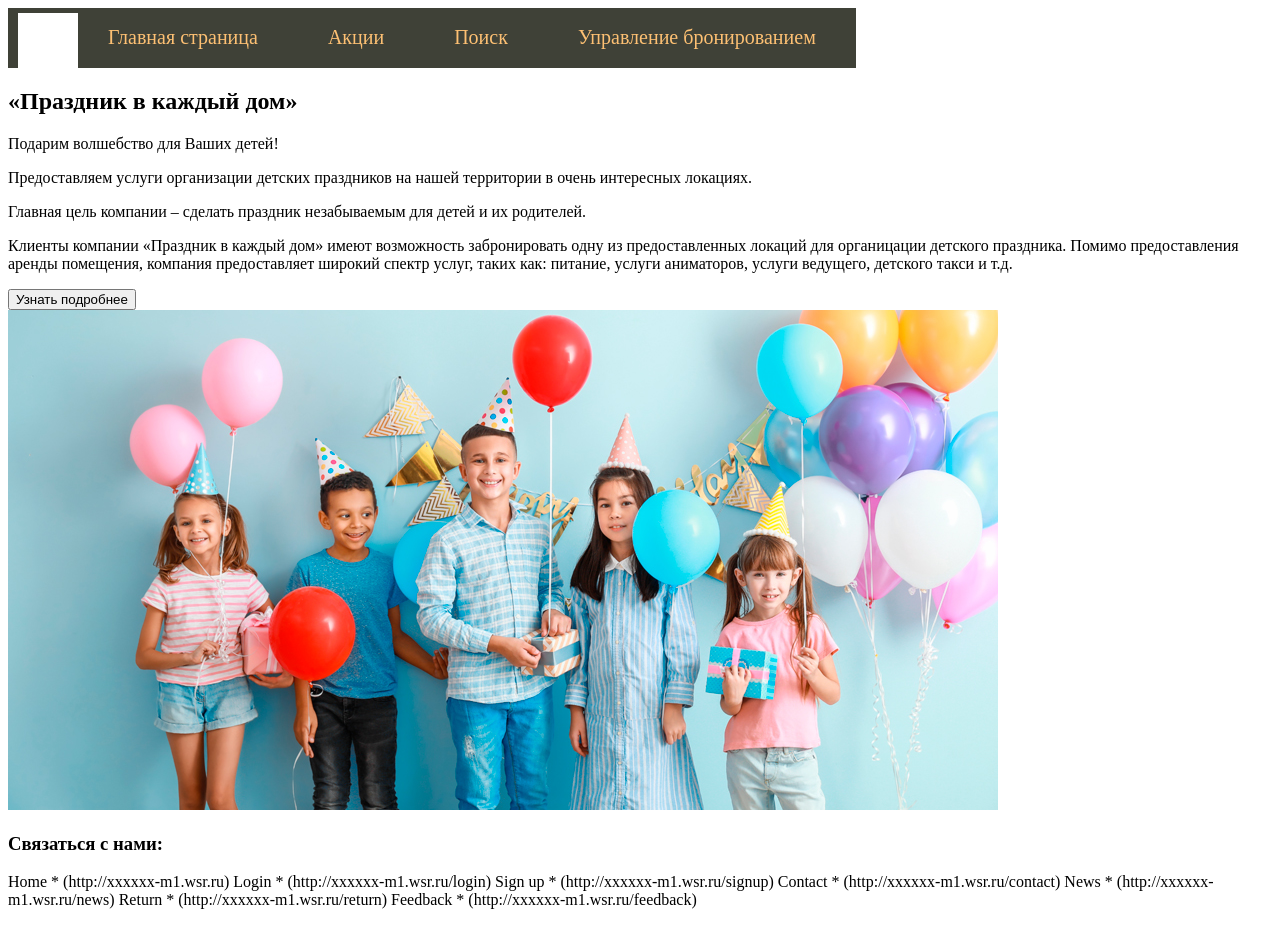
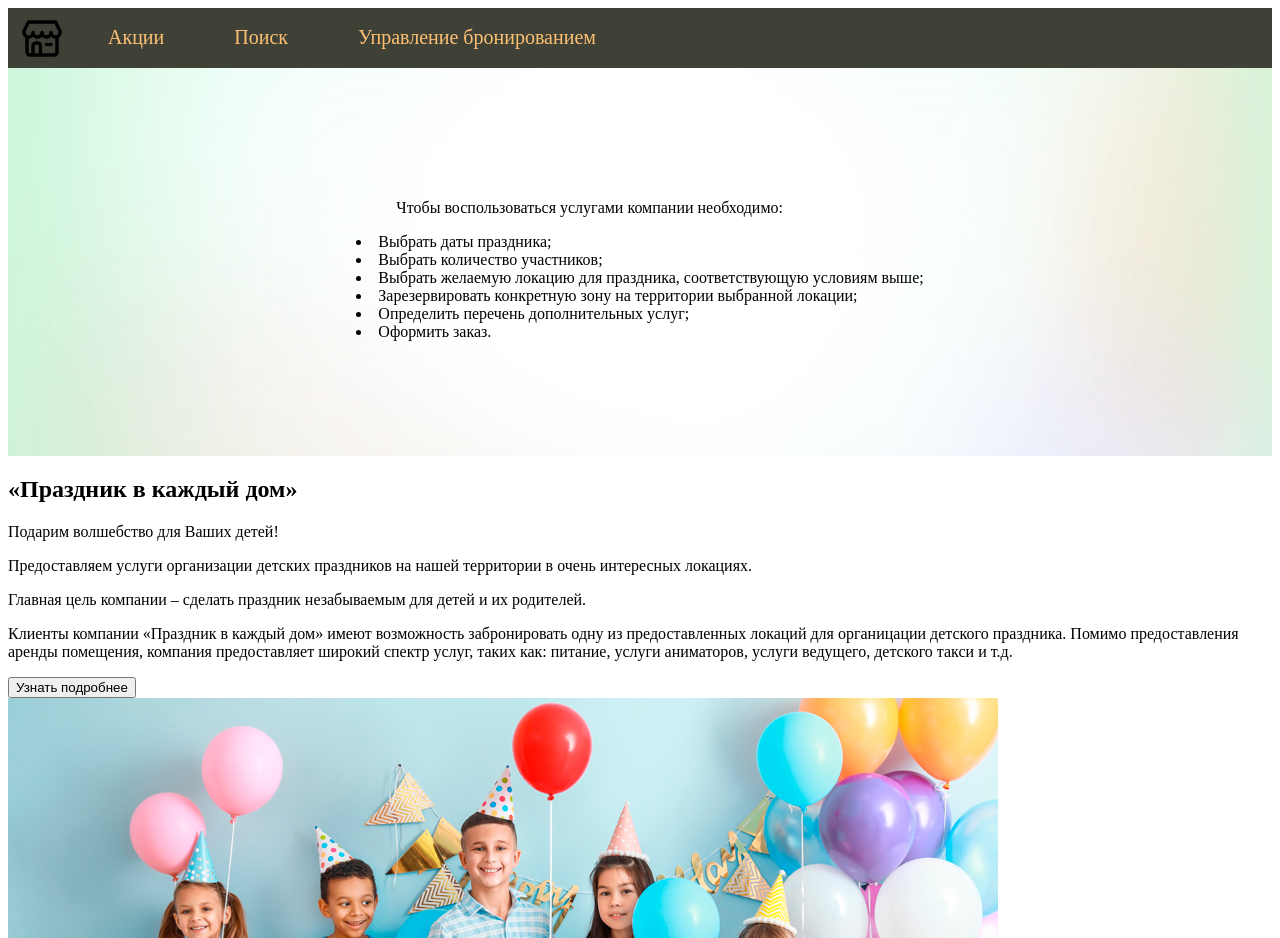
Before and after one commit to RuslanSayfullin/trueskills, a Django app: page / in a window 1280 px wide. Shown: the top 938 px of the page. Before the commit the page ends 909 px from the top, so only its background shows below. Run offline with Django 3.2, Linux system fonts and the light colour scheme.

Commit message:
Добавили Секцию описывающую алгоритм бронирования.

```diff
--- a/portal/trueskills/static/trueskills/css/style.css
+++ b/portal/trueskills/static/trueskills/css/style.css
@@ -4,17 +4,15 @@
 }
 
 header {
-  display: flex;
-  justify-content: space-evently;
-  align-items: center;
-}
-.header {
-	background: #3F4137;
+    display: flex;
+    justify-content: space-between;
+    align-items: center;
+    background: #3F4137;
 	height: 60px;
 }
 
 .logo {
-	background: url('../img/main.jpg') no-repeat 10px 5px;
+	background: url('../img/favicon.ico') no-repeat 10px 5px;
 	width: 70px;
 	height: 60px;
 }
@@ -24,6 +22,7 @@ ul.mainmenu {
 	margin: 0;
 	padding: 0;
 	height: 60px;
+	width: 2000px;
 	color: #fdc073;
 	font-size: 20px;
 	overflow: hidden;
@@ -41,56 +40,9 @@ ul.mainmenu li a {
 }
 ul.mainmenu li a:hover {
 	color: #FDA83D;
-
-.footer {
-    padding: 90px 20px;
-    font-size: 16px;
-    font-weight: 600;
 }
 
-.footer__copyright {
-    margin-top: 40px
-    text-align: center;
-    opacity: 0.5;
-}
-
-.footer__container {
-    display: flex;
-    justify-content: center;
-}
-
-
-.footer__group {
- margin-left: 80px;
-}
-
-.footer h3 {
-    font-size: 16px;
-    opacity: 0.7;
-    margin-bottom: 30px;
-}
-
-.footer__links{
-    display: flex;
-    flex-direction: column;
-}
-.footer__links a {
-    margin-bottom: 15px;
-}
-
-button {
-  font-family: 'Raleway', sans—serif;
-  font-size: 15px;
-  color: #fff;
-  background-color: #23a030;
-  border: none;
-  border-radius: 15px;
-  cursor: pointer;
-  box-shadow: 0 16px 36px rgb(52 213 68 / 22%);
-  padding: 15px;
-}
-
-.about {
+.booking {
   display: flex;
   align-items: center;
   justify-content: space-around;
@@ -101,32 +53,3 @@ button {
   background-size: cover;
   position: relative;
 }
-
-.about__image {
-  width: 500px;
-}
-
-.about h1 {
-  font-size: 70px;
-  line-height: 76px;
-}
-
-.about p {
-  font-size: 18px;
-  line-height: 30px;
-  opacity: 0.8;
-}
-
-.about button {
-  font-size: 18px;
-  padding: 20px 25px;
-  border-radius: 20px;
-  margin-top: 20px;
-}
-
-.about__info {
-  max-width: 550px;
-}
-.form__container {
-  width: 550px;
-}
--- a/portal/trueskills/templates/trueskills/base.html
+++ b/portal/trueskills/templates/trueskills/base.html
@@ -10,7 +10,6 @@
 </head>
 <body>
   <header>
-  <div class="header">
   {% block mainmenu %}
       <ul id="mainmenu" class="mainmenu">
         <li class="logo"><a href="{% url 'index' %}"><div class="logo"></div></a></li>
@@ -19,7 +18,6 @@
         {% endfor %}
       </ul>
   {% endblock mainmenu %}
-  </div>
   </header>
   {% block content %}
 
--- a/portal/trueskills/templates/trueskills/index.html
+++ b/portal/trueskills/templates/trueskills/index.html
@@ -2,6 +2,17 @@
 {% load static %}
 
 {% block content %}
+<section class="booking">
+  <div class="about__info">
+    <ul>Чтобы воспользоваться услугами компании необходимо:</ul>
+    <li>Выбрать даты праздника;</li>
+    <li>Выбрать количество участников;</li>
+    <li>Выбрать желаемую локацию для праздника, соответствующую условиям выше;</li>
+    <li>Зарезервировать конкретную зону на территории выбранной локации;</li>
+    <li>Определить перечень дополнительных услуг;</li>
+    <li>Оформить заказ.</li>
+  </div>
+</section>
 <section class="about">
   <div class="about__info">
     <h1>«Праздник в каждый дом»</h1>
@@ -17,7 +28,6 @@
 </section>
 <section class="form">
   <div class="form__container">
-
   </div>
 </section>
 {% endblock content %}
--- a/portal/trueskills/views.py
+++ b/portal/trueskills/views.py
@@ -1,7 +1,7 @@
 from django.http import HttpResponse
 from django.shortcuts import render
 
-menu = [{'title': "Главная страница", 'url_name': 'index'},
+menu = [
         {'title': "Акции", 'url_name': 'location'},
         {'title': "Поиск", 'url_name': 'rest_zone'},
         {'title': "Управление бронированием", 'url_name': 'booking_page'}
```
Also changed, not shown: portal/trueskills/static/trueskills/img/favicon.ico (added).
